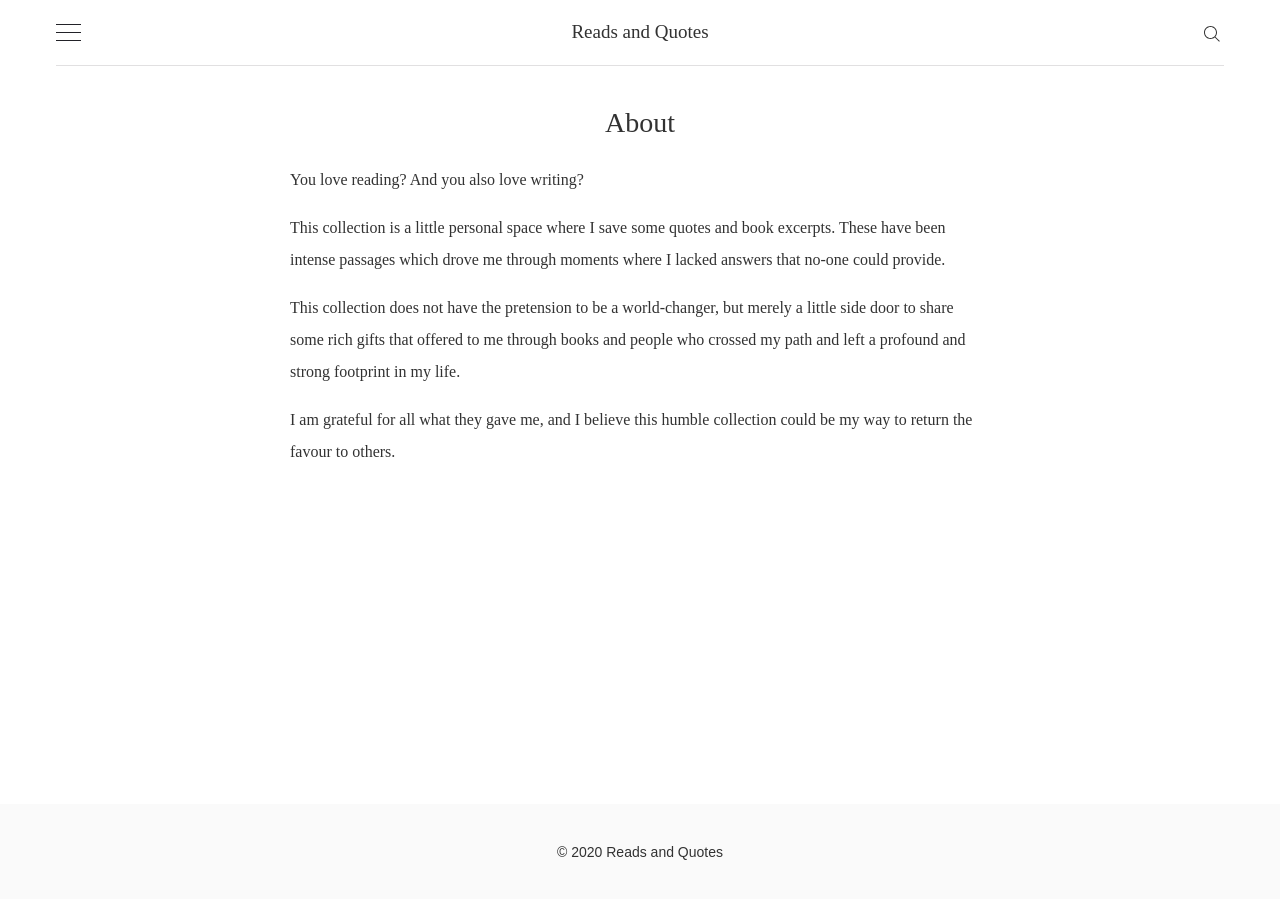
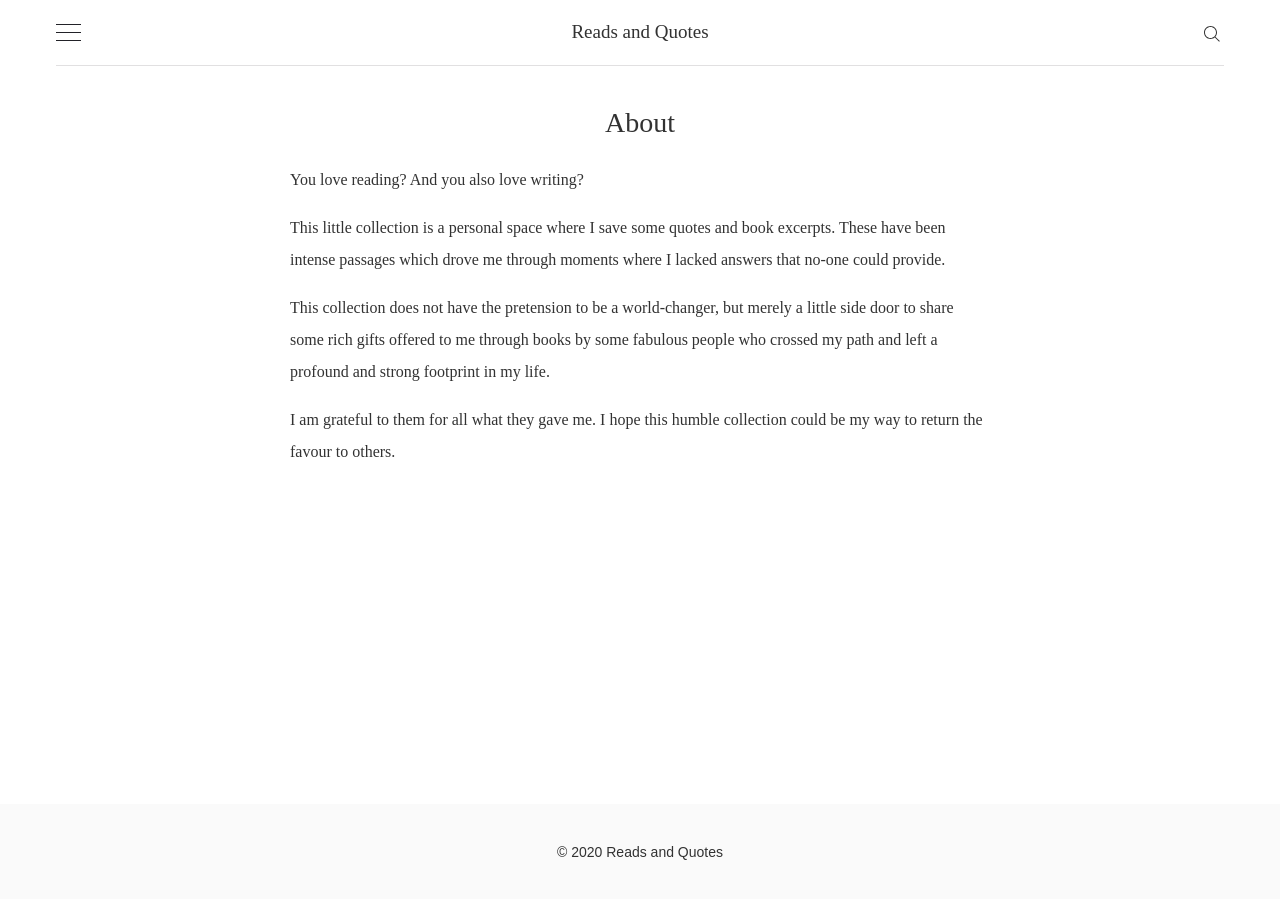
Before and after one commit to Readers-Blog/readsandquotes, a Jekyll site: the page built from _pages/about.md, in a window 1280 px wide. Built offline with Jekyll 4.4.1, drawn with Linux system fonts in a browser that asks for light colours; some web fonts are replaced.

Commit message:
Update about.md

```diff
--- a/_pages/about.md
+++ b/_pages/about.md
@@ -5,8 +5,8 @@ title: About
 
 You love reading? And you also love writing?
 
-This collection is a little personal space where I save some quotes and book excerpts. These have been intense passages which drove me through moments where I lacked answers that no-one could provide.
+This little collection is a personal space where I save some quotes and book excerpts. These have been intense passages which drove me through moments where I lacked answers that no-one could provide.
 
-This collection does not have the pretension to be a world-changer, but merely a little side door to share some rich gifts that offered to me through books and people who crossed my path and left a profound and strong footprint in my life.
+This collection does not have the pretension to be a world-changer, but merely a little side door to share some rich gifts offered to me through books by some fabulous people who crossed my path and left a profound and strong footprint in my life.
 
-I am grateful for all what they gave me, and I believe this humble collection could be my way to return the favour to others.
+I am grateful to them for all what they gave me. I hope this humble collection could be my way to return the favour to others.
```
